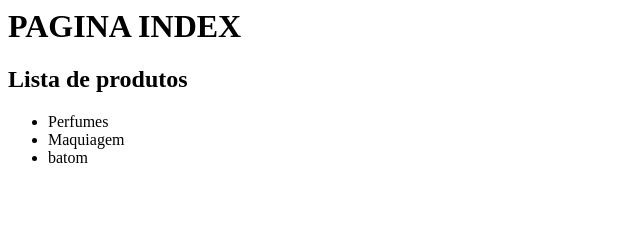
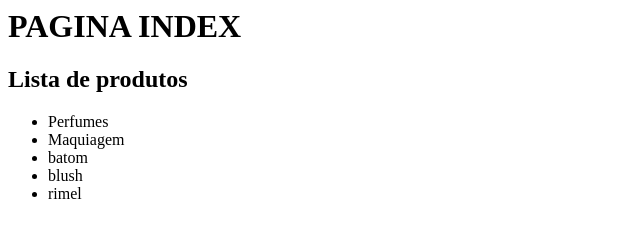
Before and after one commit to investimentodummies/investimentoparadummies, a plain HTML site: page index.html in a window 1280 px wide. Shown: the full height of the page, 0-640 px from the left. Drawn offline with Linux system fonts and the light colour scheme.

Commit message:
Lista de produtos atualizada

```diff
--- a/index.html
+++ b/index.html
@@ -10,6 +10,8 @@
 <li>Perfumes</li>
 <li>Maquiagem</li>
 <li>batom</li>
+<li>blush</li>
+<li>rimel</li>
 </ul>
 
 </body>
```
